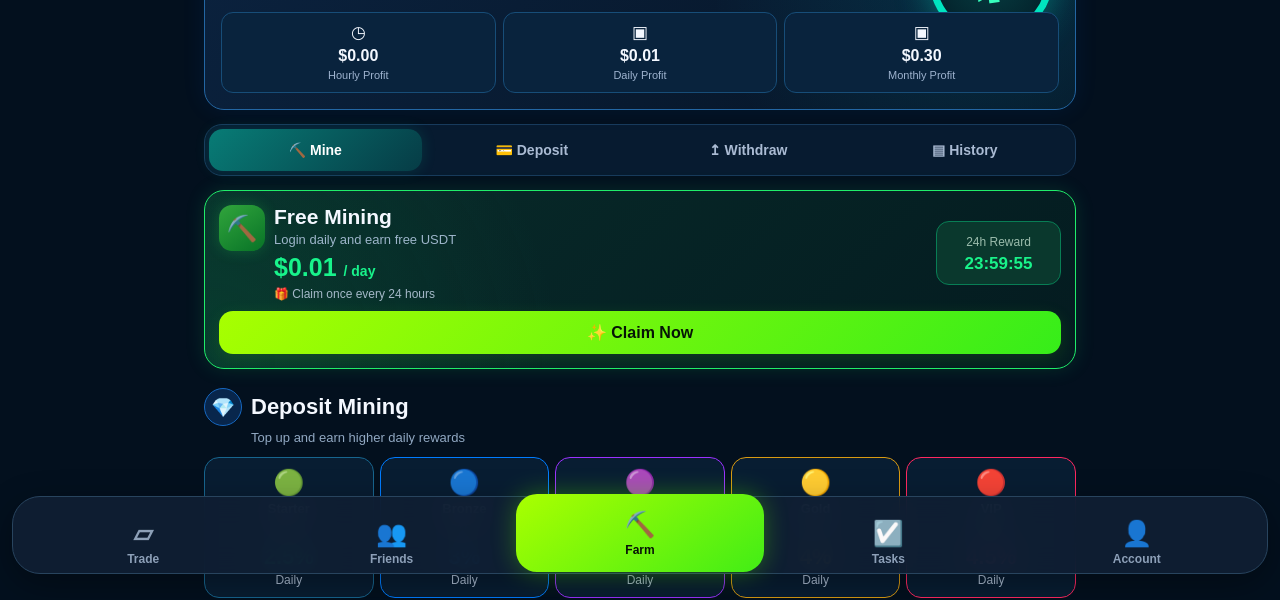
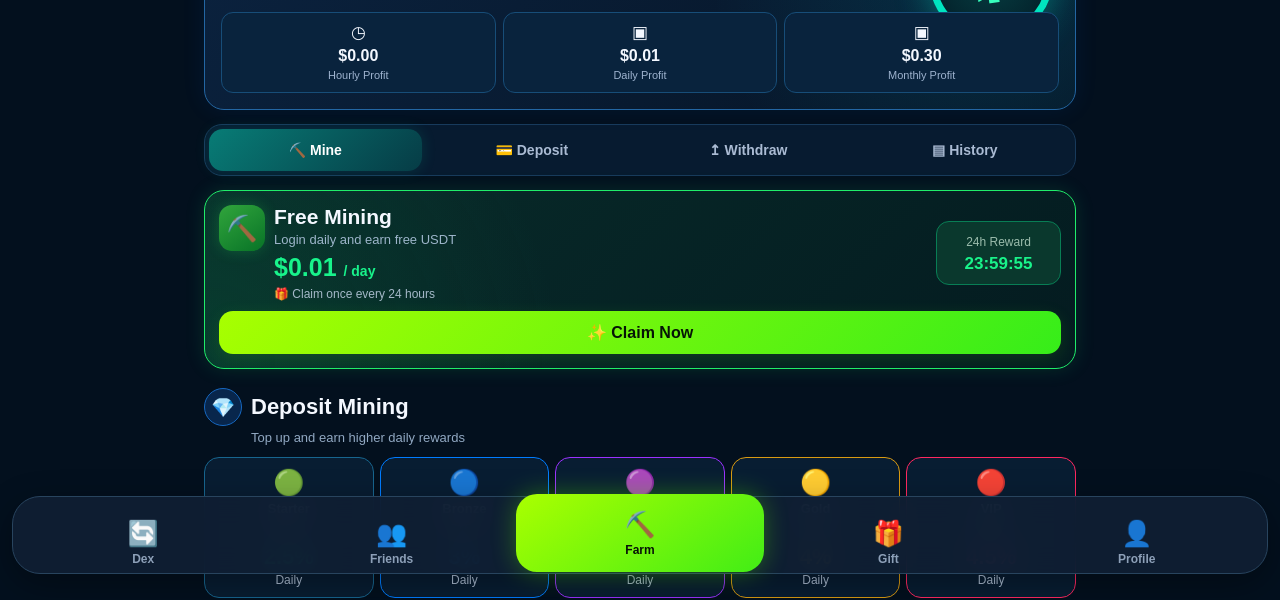
Before and after one commit to zenithEarn/zenith-dashboard, a plain HTML site: page index.html in a window 1280 px wide. Shown: the part 216-816 px from the top of the page. Drawn offline with Linux system fonts and the light colour scheme.

Commit message:
Update bottom navigation

```diff
--- a/index.html
+++ b/index.html
@@ -1149,8 +1149,8 @@ body{
 <div class="bottom-nav">
 
   <button class="bottom-btn">
-    <span class="nav-icon">▱</span>
-    Trade
+    <span class="nav-icon">🔄</span>
+    Dex
   </button>
 
   <button class="bottom-btn">
@@ -1164,13 +1164,13 @@ body{
   </button>
 
   <button class="bottom-btn">
-    <span class="nav-icon">☑️</span>
-    Tasks
+    <span class="nav-icon">🎁</span>
+    Gift
   </button>
 
   <button class="bottom-btn">
     <span class="nav-icon">👤</span>
-    Account
+    Profile
   </button>
 
 </div>
```
